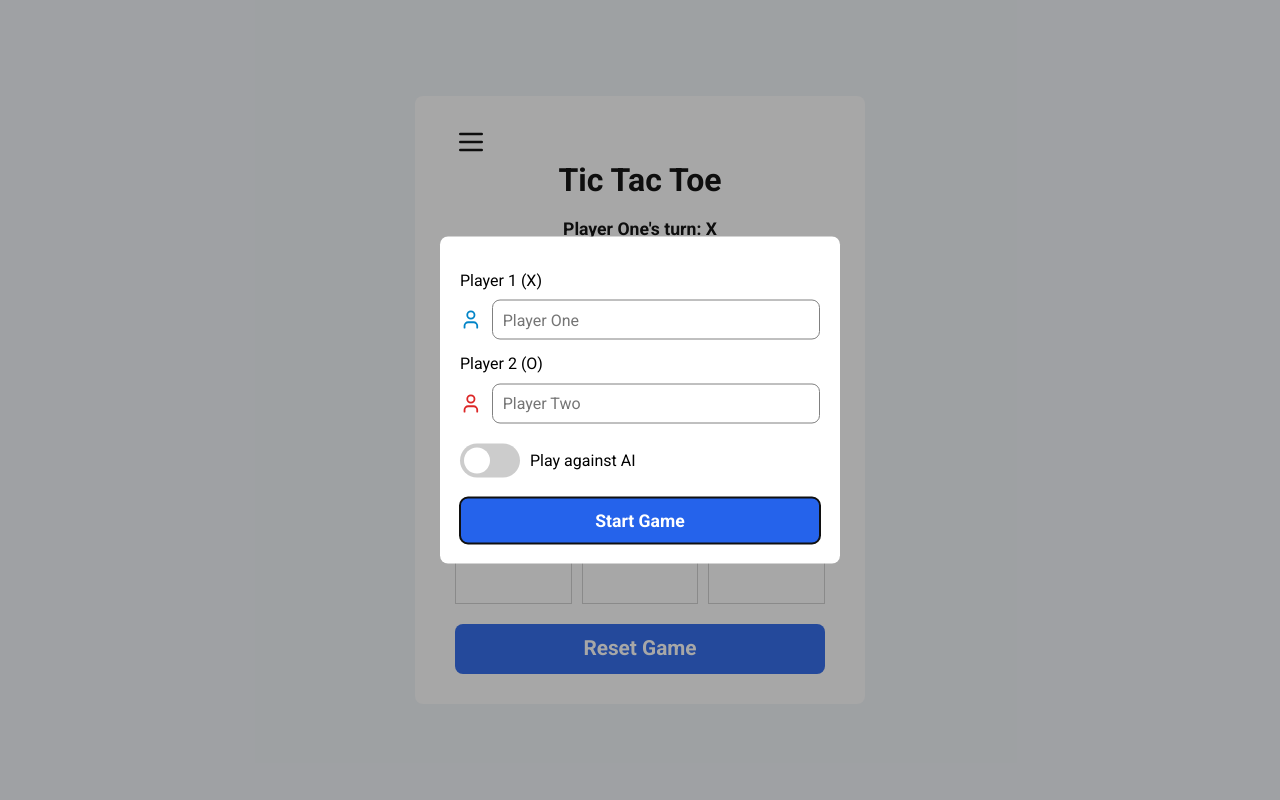
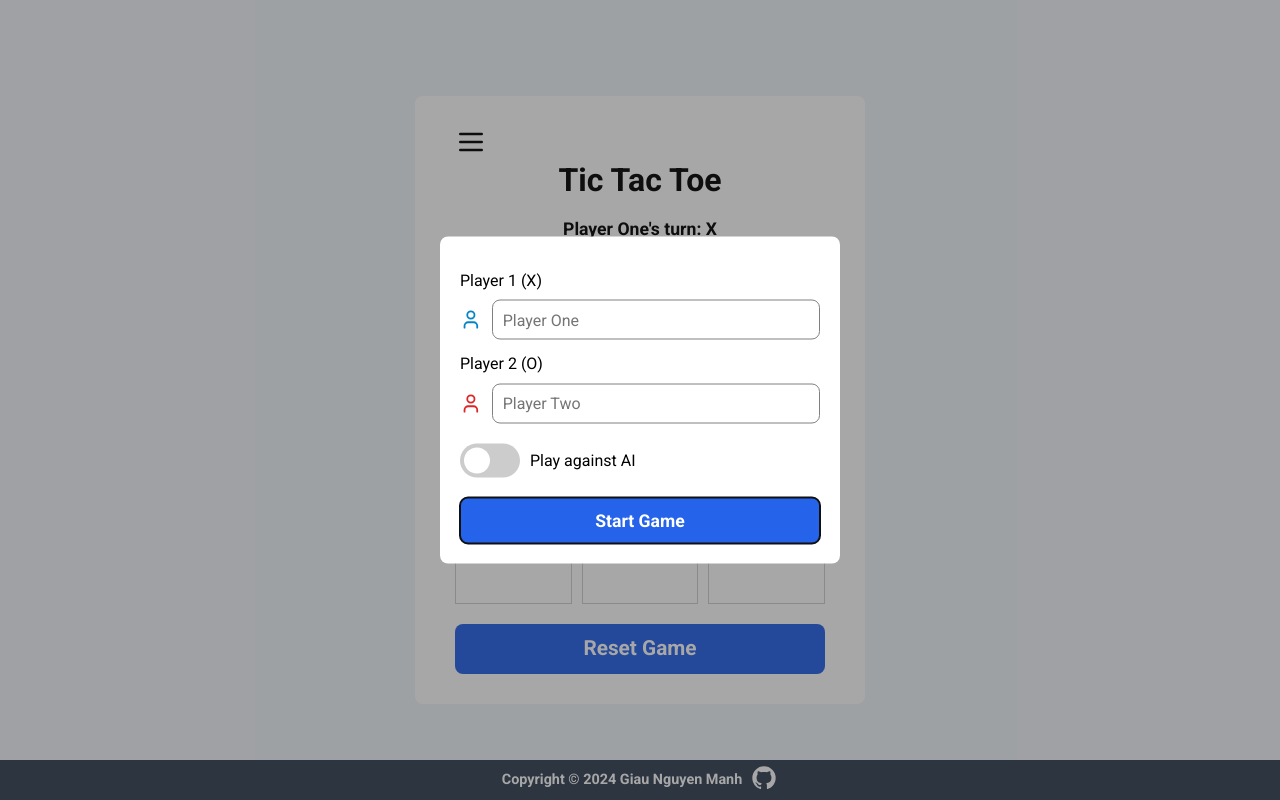
Before and after one commit to nguyenm-giau/Tic-Tac-Toe, a website: page index.html in a window 1280 px wide. Drawn offline with nearby package versions, Linux system fonts and the light colour scheme.

Commit message:
Add footer text and icon

```diff
--- a/index.html
+++ b/index.html
@@ -119,6 +119,25 @@
       </div>
     </main>
 
+    <footer>
+      <div class="footer-content">
+        <p>Copyright © 2024 Giau Nguyen Manh</p>
+        <a href="https://github.com/nguyenm-giau" target="_blank">
+          <svg
+            xmlns="http://www.w3.org/2000/svg"
+            width="28"
+            height="28"
+            viewBox="0 0 24 24"
+          >
+            <path
+              fill="currentColor"
+              d="M12 2A10 10 0 0 0 2 12c0 4.42 2.87 8.17 6.84 9.5c.5.08.66-.23.66-.5v-1.69c-2.77.6-3.36-1.34-3.36-1.34c-.46-1.16-1.11-1.47-1.11-1.47c-.91-.62.07-.6.07-.6c1 .07 1.53 1.03 1.53 1.03c.87 1.52 2.34 1.07 2.91.83c.09-.65.35-1.09.63-1.34c-2.22-.25-4.55-1.11-4.55-4.92c0-1.11.38-2 1.03-2.71c-.1-.25-.45-1.29.1-2.64c0 0 .84-.27 2.75 1.02c.79-.22 1.65-.33 2.5-.33s1.71.11 2.5.33c1.91-1.29 2.75-1.02 2.75-1.02c.55 1.35.2 2.39.1 2.64c.65.71 1.03 1.6 1.03 2.71c0 3.82-2.34 4.66-4.57 4.91c.36.31.69.92.69 1.85V21c0 .27.16.59.67.5C19.14 20.16 22 16.42 22 12A10 10 0 0 0 12 2"
+            />
+          </svg>
+        </a>
+      </div>
+    </footer>
+
     <script src="./script.js"></script>
   </body>
 </html>
--- a/script.js
+++ b/script.js
@@ -19,14 +19,7 @@ const GameBoard = function() {
     }
 
 
-    const printBoard = () => {
-        const boardWithCellValues = board.map((row) => row.map((cell) => cell.getValue()))
-        console.table(boardWithCellValues)
-        return boardWithCellValues
-    }
-
-
-    return { getBoard, printBoard, placeMark }
+    return { getBoard, placeMark }
 }
 
 
@@ -173,7 +166,6 @@ const GameController = function(playerOneName = "Player One", playerTwoName = "P
 
       winningCells = []
       activePlayer = players[0]
-      board.printBoard()
     }
 
 
@@ -196,8 +188,9 @@ const GameController = function(playerOneName = "Player One", playerTwoName = "P
                 document.querySelector(".player-turn").textContent = "Draw!"
             } else if (players[1].computer) {
                 switchPlayerTurn()
+
+
                 computerMove(board.getBoard())
-
 
                 const aiRoundResult = checkWin()
 
@@ -278,6 +271,7 @@ const GameScreenController = (() => {
                 })
 
                 boardDiv.appendChild(cellButton)
+
             })
         })
     }
@@ -290,11 +284,6 @@ const GameScreenController = (() => {
             return
         }
 
-        if (game.getActivePlayer().marker === "X") {
-            e.target.classList.add("player1")
-        } else {
-            e.target.classList.add("player2")
-        }
 
         game.playRound(selectedRow, selectedColumn)
         updateScreen()
--- a/style.css
+++ b/style.css
@@ -63,6 +63,7 @@ body {
     position: relative;
     display: inline-block;
     font-weight: bold;
+
 }
 
 .cell:hover {
@@ -89,6 +90,29 @@ body {
     opacity: 0.2;
 
 }
+
+
+/* Animation for when a mark is placed */
+@keyframes scaleUp {
+    0% {
+        transform: scale(0);
+        opacity: 0;
+    }
+    50% {
+        transform: scale(1.2);
+        opacity: 1;
+    }
+    100% {
+        transform: scale(1);
+        opacity: 1;
+    }
+}
+
+.animation {
+    animation: scaleUp 0.3s ease-out forwards;
+}
+
+
 
 .player1 {
     color: var(--player1-color);
@@ -345,3 +369,31 @@ input:checked + .slider:before {
     border-radius: 50%;
     background: white;
 }
+
+
+
+footer {
+    width: 100%;
+    height: 40px;
+    background-color: #334155;
+    position: fixed;
+    bottom: 0;
+    display: flex;
+    justify-content: center;
+    align-items: center;
+}
+
+.footer-content {
+    display: flex;
+    color: white;
+    gap: 8px;
+    font-weight: bold;
+    font-size: 0.9rem;
+    align-items: center;
+}
+
+
+.footer-content a {
+    text-decoration:none;
+    color: white;
+}
```
